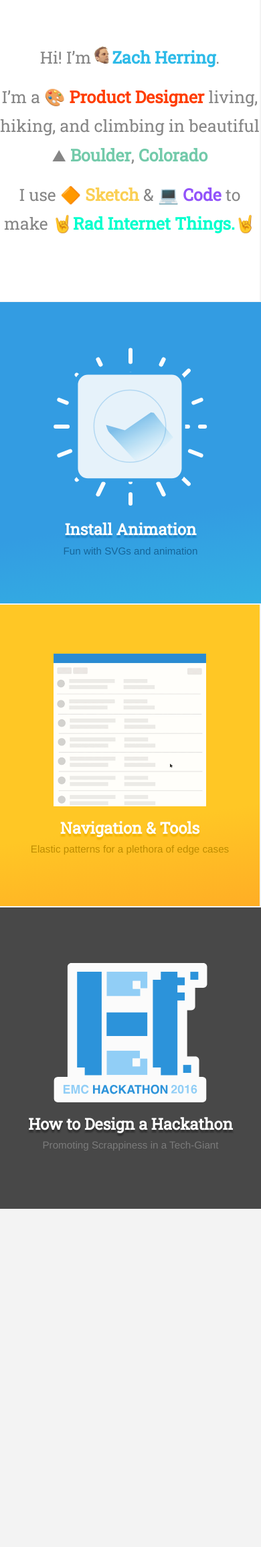
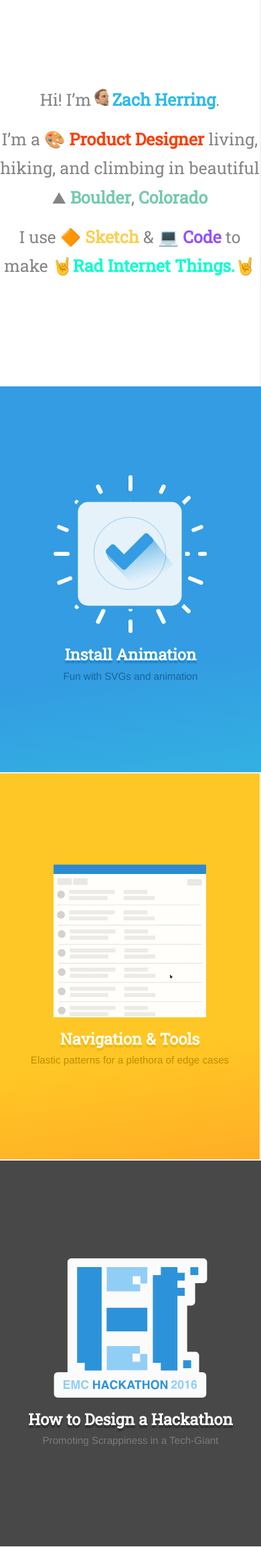
Before and after one commit to zherring/zherring.github.io, a Jekyll site: the page built from index.html, in a window 390 px wide. Shown: the whole page at 67% size. Built offline with Jekyll 4.4.1, drawn with Linux system fonts in a browser that asks for light colours; nearby versions of some CDN libraries; before the commit the page ends 1806 px from its top, so only the background shows below that.

Commit message:
mobile fixes + SVG

```diff
--- a/_sass/_begin.scss
+++ b/_sass/_begin.scss
@@ -277,7 +277,7 @@
     #bio, article, .grid a {
         max-width: 100%;
         width: 100%;
-        height: 50vh;
+        height: 64vh;
     & br { display: none;}
     }
     .post-content { padding: 1rem; box-sizing: border-box; }
```
Also changed, not shown: img/svg/splash-inst.svg, 2 other files.
